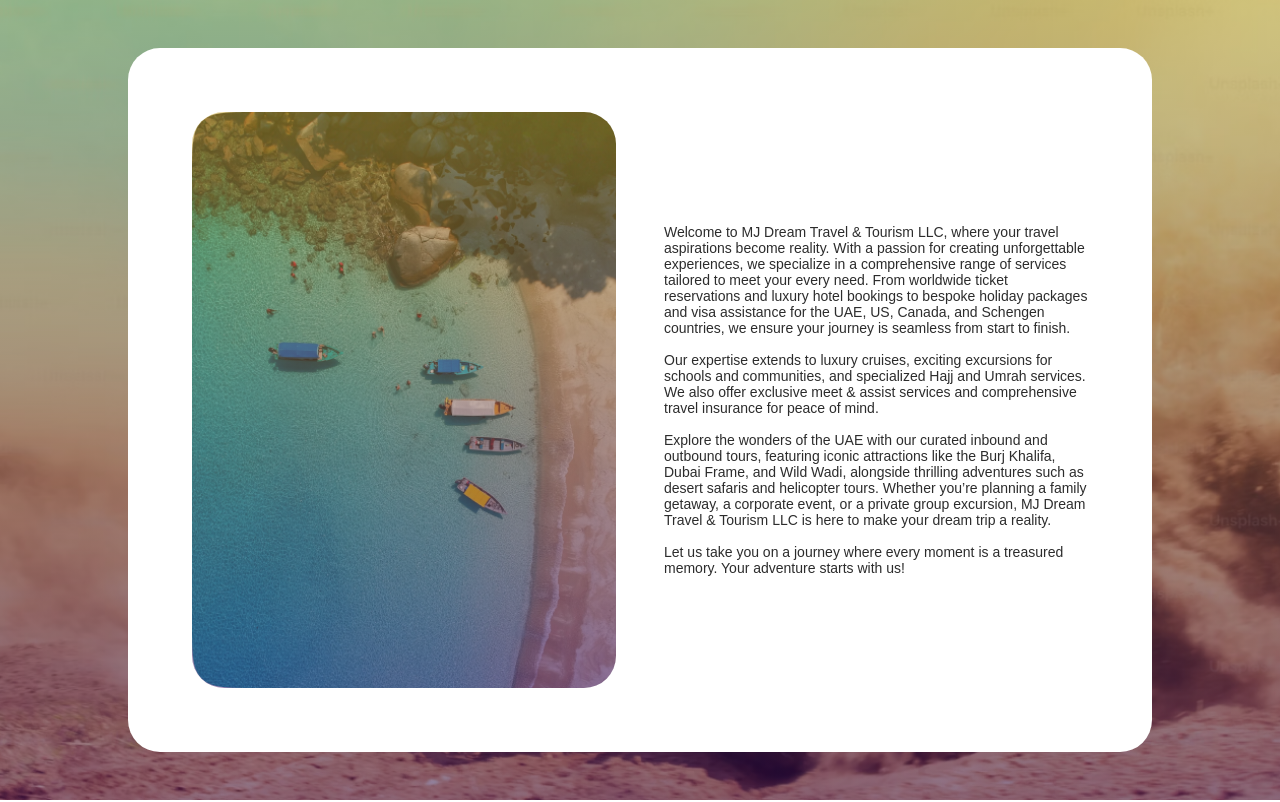
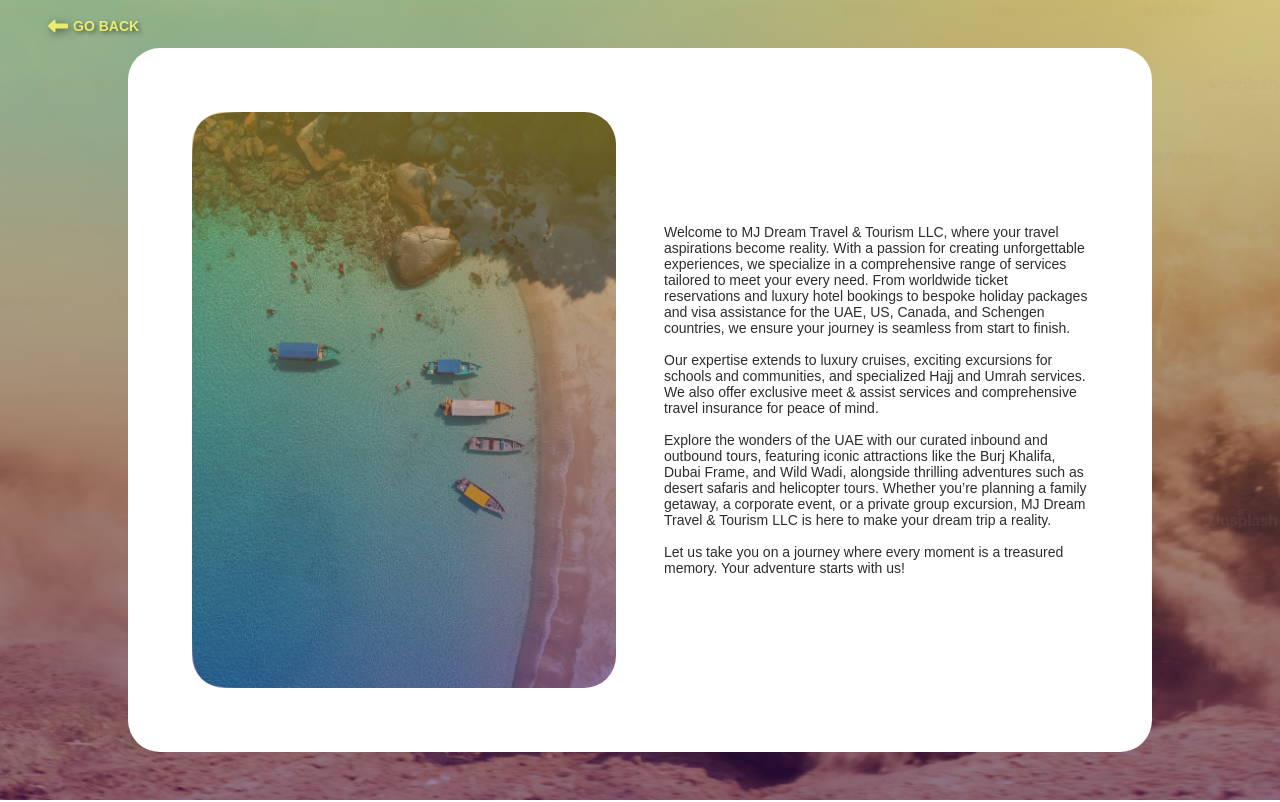
Before and after one commit to LifeofPaks/MJdreams, a React (Vite) app: page /about in a window 1280 px wide. Shown: the top 802 px of the page. Built offline with nearby package versions, Linux system fonts and the light colour scheme; a web font is replaced by a local one.

Commit message:
added go back button on the about page

```diff
--- a/src/pages/AboutSection/About.jsx
+++ b/src/pages/AboutSection/About.jsx
@@ -2,11 +2,17 @@ import React from "react";
 import "./About.scss";
 import Footer from "../../components/FooterSection/Footer";
 import close from "../../assets/close.png";
+import { FontAwesomeIcon } from "@fortawesome/react-fontawesome";
+import { faLeftLong } from "@fortawesome/free-solid-svg-icons";
 
 const About = () => {
   return (
     <div>
       <section className="about">
+        <a href="/" className="back-button">
+        <FontAwesomeIcon icon={faLeftLong} className="back-icon"/>
+        GO BACK
+        </a>
         <div className="about-container">
           <div className="about-image"></div>
           <div className="about-us">
--- a/src/pages/AboutSection/About.scss
+++ b/src/pages/AboutSection/About.scss
@@ -14,6 +14,26 @@
   display: flex;
   align-items: center;
   justify-content: center;
+  position: relative;
+
+  .back-button{
+    position: absolute;
+    top: 1rem;
+    left: 3rem;
+    color: #EBEB6C;
+    display: flex;
+    align-items: center;
+    gap: 5px;
+    font-size: 14px;
+    font-weight: 800;
+    text-shadow: 2px 2px 4px rgba(0, 0, 0, 0.5);
+
+    .back-icon{
+        filter: drop-shadow(2px 2px 4px rgba(0, 0, 0, 0.5));
+        width: 20px;
+        height: 20px;
+    }
+  }
 
   .about-container {
     background: #fff;
```
